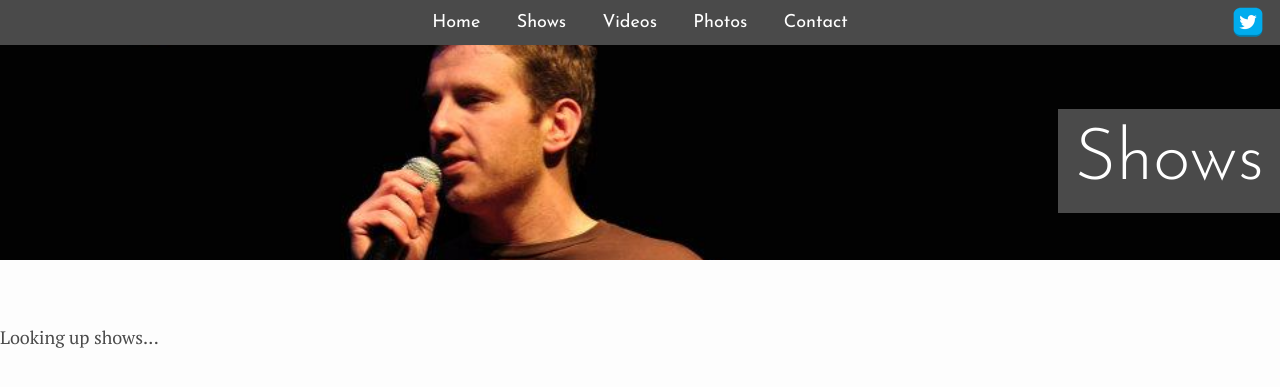
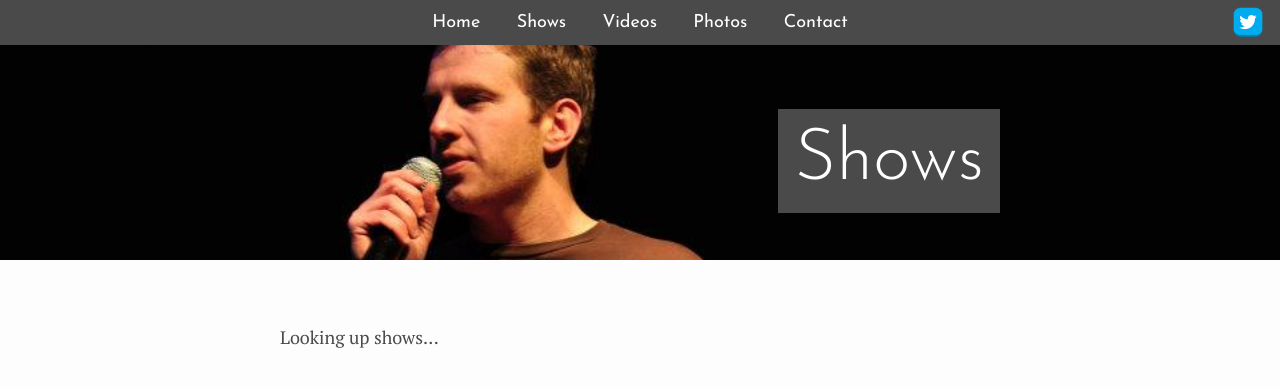
Before and after one commit to jameskerr/beau, a Jekyll site: the page built from shows/index.html, in a window 1280 px wide. Shown: the top 387 px of the page. Built offline with Jekyll 4.4.1, drawn with Linux system fonts in a browser that asks for light colours.

```diff
--- a/Gemfile
+++ b/Gemfile
@@ -2,8 +2,3 @@
 source "https://rubygems.org"
 
 gem 'jekyll', '3.1.2'
-
-# group :jekyll_plugins do
-#   gem 'bourbon'
-#   gem 'neat'
-# end
--- a/_config.yml
+++ b/_config.yml
@@ -19,5 +19,3 @@ github_username:  jekyll
 
 # Build settings
 markdown: kramdown
-
-# gems: [bourbon, neat]
--- a/css/main.scss
+++ b/css/main.scss
@@ -1,9 +1,6 @@
 ---
 # Only the main Sass file needs front matter (the dashes are enough)
 ---
-
-// @import 'bourbon';
-// @import 'neat';
 
 @charset "utf-8";
 
@@ -49,7 +46,9 @@ $max-width:    720px;
 }
 
 @mixin outer-container {
-
+  width: $max-width;
+  margin-left: auto;
+  margin-right: auto;
 }
 
 // Import partials from `sass_dir` (defaults to `_sass`)
```
